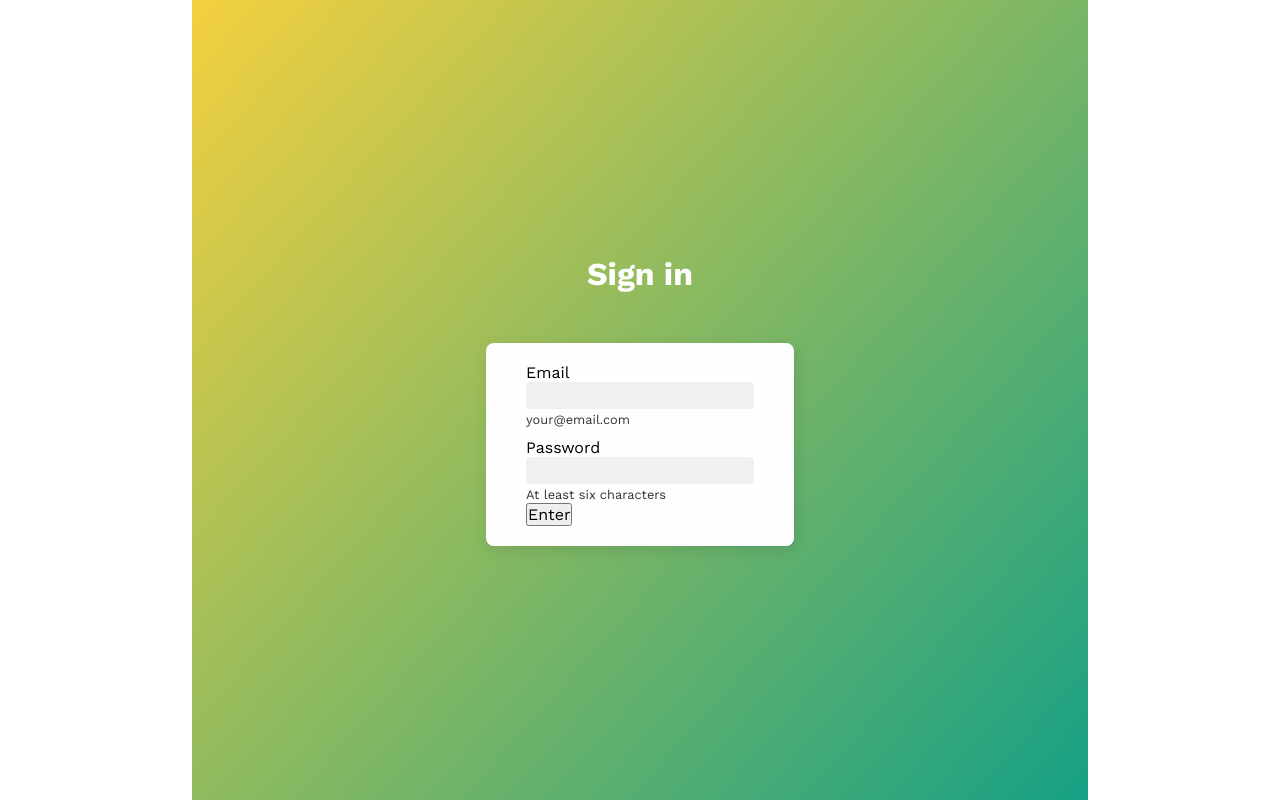
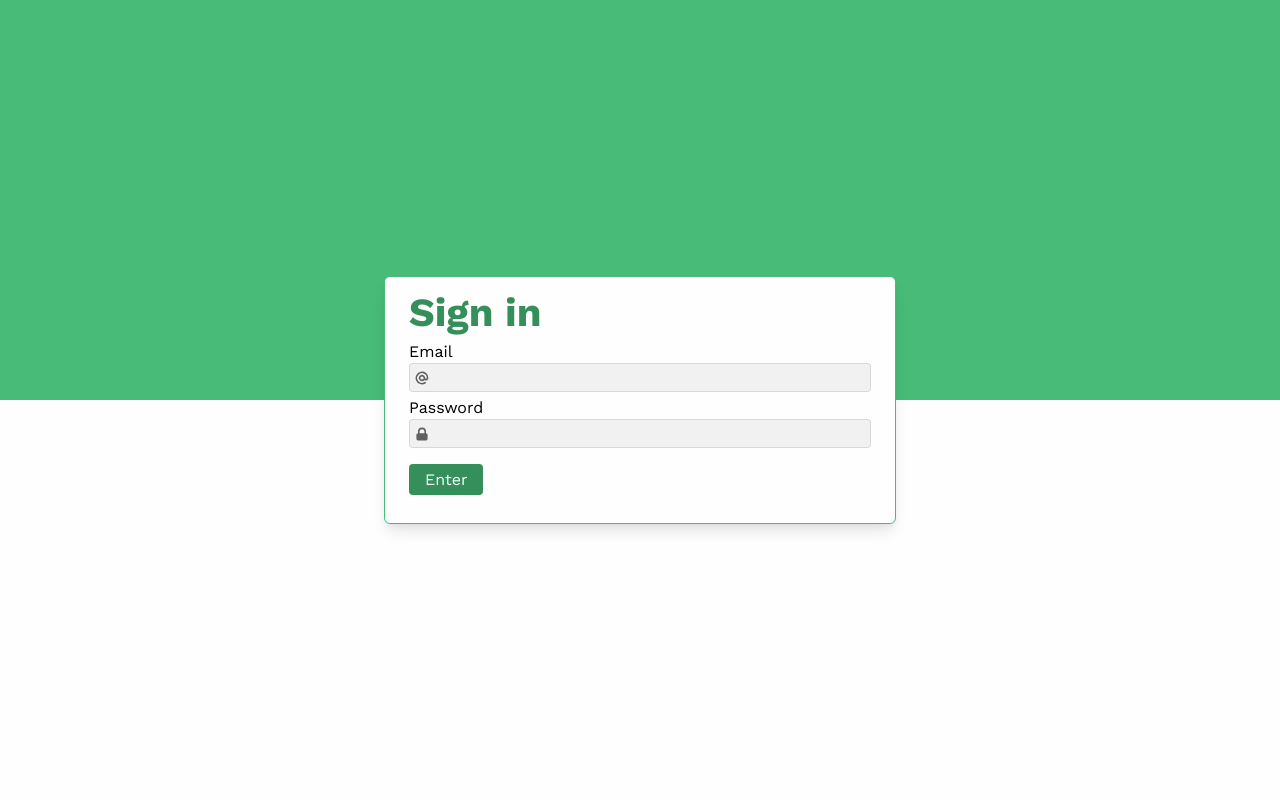
Before and after one commit to rihor/nong-code-challenge, a React (Create React App) app: page / in a window 1280 px wide. Built offline with nearby package versions, Linux system fonts and the light colour scheme; no server answers.

Commit message:
Change SignIn page to look like Create note page

```diff
--- a/src/pages/Sign.jsx
+++ b/src/pages/Sign.jsx
@@ -1,7 +1,13 @@
 import { useState } from "react";
 
-import { Container } from "./styles/shared";
-import { Form, Title } from "./styles/sign";
+import Input from "../components/form/Input";
+import Button from "../components/form/Button";
+import {
+  Background,
+  GreenBackground,
+  WhiteBackground,
+  MainContainer,
+} from "./styles/sign";
 
 import { useSession } from "../stores/Session";
 
@@ -14,43 +20,64 @@ function SignPage() {
   async function handleSignIn(event) {
     event.preventDefault();
 
-    console.log("handleSignIn", email, password);
+    if (!email || !password) {
+      return;
+    }
 
     await signIn({ email, password });
   }
 
   return (
-    <Container role="main">
-      <Title>Sign in</Title>
-      <Form>
-        <div>
-          <label>Email</label>
-          <div>
-            <input
-              type="email"
-              value={email}
-              onChange={(event) => setEmail(event.target.value)}
-            />
-          </div>
-          <span>your@email.com</span>
-        </div>
-        <div>
-          <label>Password</label>
-          <div>
-            <input
-              type="password"
-              value={password}
-              onChange={(event) => setPassword(event.target.value)}
-            />
-          </div>
-          <span>At least six characters</span>
-        </div>
+    <Background>
+      <GreenBackground></GreenBackground>
+      <WhiteBackground></WhiteBackground>
+      <MainContainer>
+        <h1>Sign in</h1>
 
-        <button type="submit" onClick={handleSignIn}>
-          Enter
-        </button>
-      </Form>
-    </Container>
+        <form onSubmit={handleSignIn}>
+          <Input
+            name="email"
+            value={email}
+            setValue={setEmail}
+            label="Email"
+            required
+          >
+            <svg
+              xmlns="http://www.w3.org/2000/svg"
+              viewBox="0 0 20 20"
+              fill="currentColor"
+            >
+              <path
+                fillRule="evenodd"
+                d="M14.243 5.757a6 6 0 10-.986 9.284 1 1 0 111.087 1.678A8 8 0 1118 10a3 3 0 01-4.8 2.401A4 4 0 1114 10a1 1 0 102 0c0-1.537-.586-3.07-1.757-4.243zM12 10a2 2 0 10-4 0 2 2 0 004 0z"
+                clipRule="evenodd"
+              />
+            </svg>
+          </Input>
+          <Input
+            name=""
+            value={password}
+            setValue={setPassword}
+            label="Password"
+            required
+          >
+            <svg
+              xmlns="http://www.w3.org/2000/svg"
+              viewBox="0 0 20 20"
+              fill="currentColor"
+            >
+              <path
+                fillRule="evenodd"
+                d="M5 9V7a5 5 0 0110 0v2a2 2 0 012 2v5a2 2 0 01-2 2H5a2 2 0 01-2-2v-5a2 2 0 012-2zm8-2v2H7V7a3 3 0 016 0z"
+                clipRule="evenodd"
+              />
+            </svg>
+          </Input>
+
+          <Button type="submit">Enter</Button>
+        </form>
+      </MainContainer>
+    </Background>
   );
 }
 
--- a/src/pages/styles/sign.js
+++ b/src/pages/styles/sign.js
@@ -1,31 +1,82 @@
 import styled from "styled-components";
 
-export const Title = styled.h1`
-  color: #fefefe;
-  margin-bottom: 50px;
+// export const Title = styled.h1`
+//   color: #fefefe;
+//   margin-bottom: 50px;
+// `;
+
+export const Background = styled.div`
+  height: 100%;
+  position: relative;
 `;
 
-export const Form = styled.form`
+export const GreenBackground = styled.div`
+  background: #48bb78;
+  width: 100%;
+  height: 50%;
+`;
+
+export const WhiteBackground = styled.div`
   background: #fefefe;
-  padding: 20px 40px;
-  border-radius: 8px;
-  box-shadow: 2px 4px 16px rgba(0, 0, 0, 0.1);
+  width: 100%;
+  height: 50%;
+`;
 
-  div {
-    & + div {
-      margin-top: 10px;
+export const MainContainer = styled.main`
+  position: absolute;
+  top: 50%;
+  left: 50%;
+  transform: translate(-50%, -50%);
+
+  box-shadow: 0 10px 15px -3px rgba(0, 0, 0, 0.1),
+    0 4px 6px -2px rgba(0, 0, 0, 0.05);
+
+  width: 40%;
+  padding: 12px 24px;
+  background-color: #fefefe;
+  border: 1px solid #48bb78;
+  border-radius: 0.375rem;
+  transition: 0.2s;
+
+  h1 {
+    color: #358f5a;
+    font-size: clamp(2rem, 2.5rem, 3rem);
+  }
+
+  @media only screen and (max-width: 1000px) {
+    & {
+      width: 85%;
     }
+  }
 
-    input {
-      padding: 4px 8px;
-      border-radius: 4px;
-      border: none;
-      background: #f0f0f0;
-    }
-
-    span {
-      font-size: 0.8rem;
-      opacity: 0.8;
+  @media only screen and (max-width: 800px) {
+    & {
+      width: 90%;
     }
   }
 `;
+
+// export const Form = styled.form`
+//   background: #fefefe;
+//   padding: 20px 40px;
+//   border-radius: 8px;
+//   box-shadow: 2px 4px 16px rgba(0, 0, 0, 0.1);
+
+//   div {
+//     & + div {
+//       margin-top: 10px;
+//     }
+
+//     input {
+//       padding: 4px 8px;
+//       border-radius: 4px;
+//       border: none;
+//       background: #f0f0f0;
+//     }
+
+//     span {
+//       font-size: 0.8rem;
+//       opacity: 0.8;
+//     }
+//   }
+// `;
```
